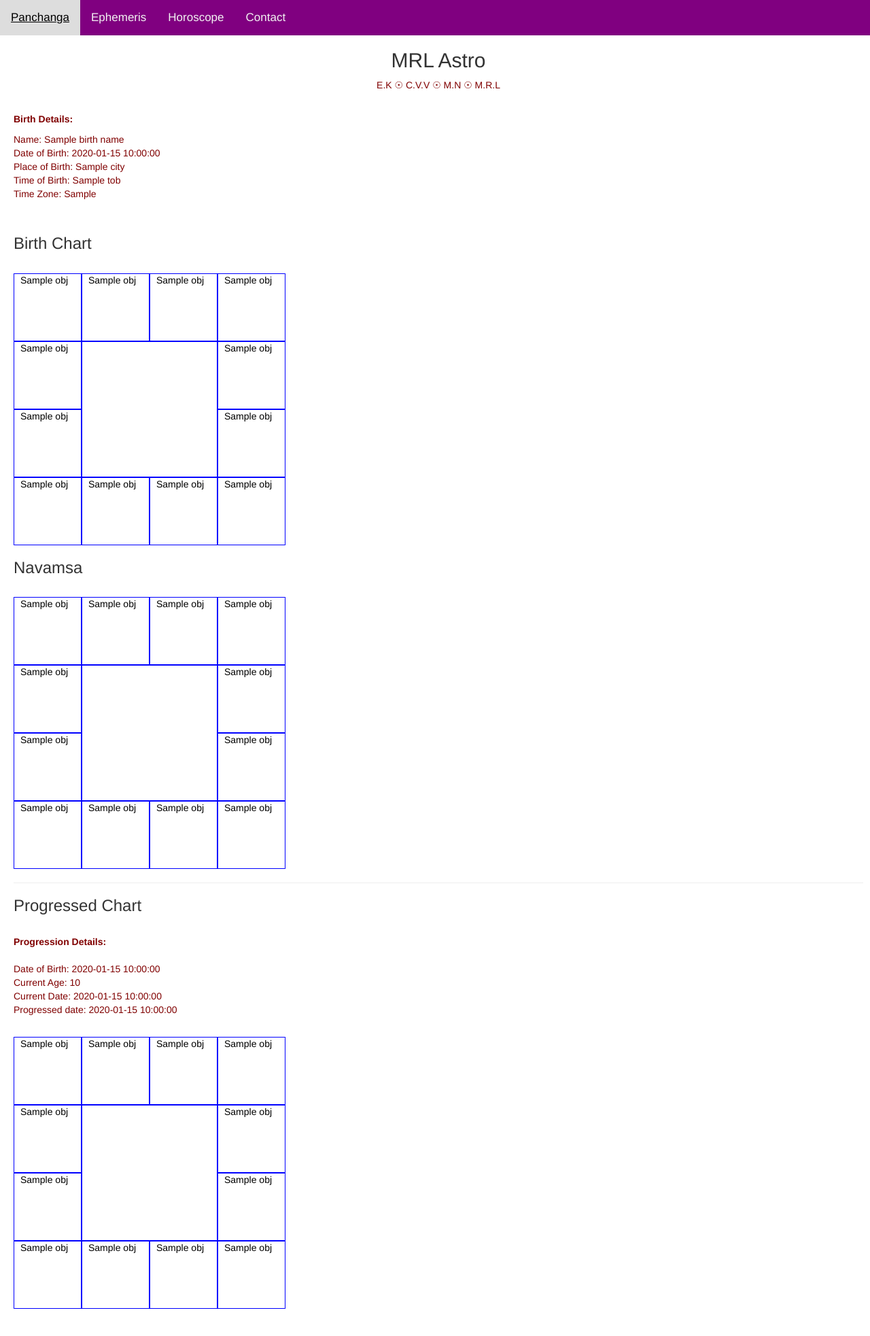
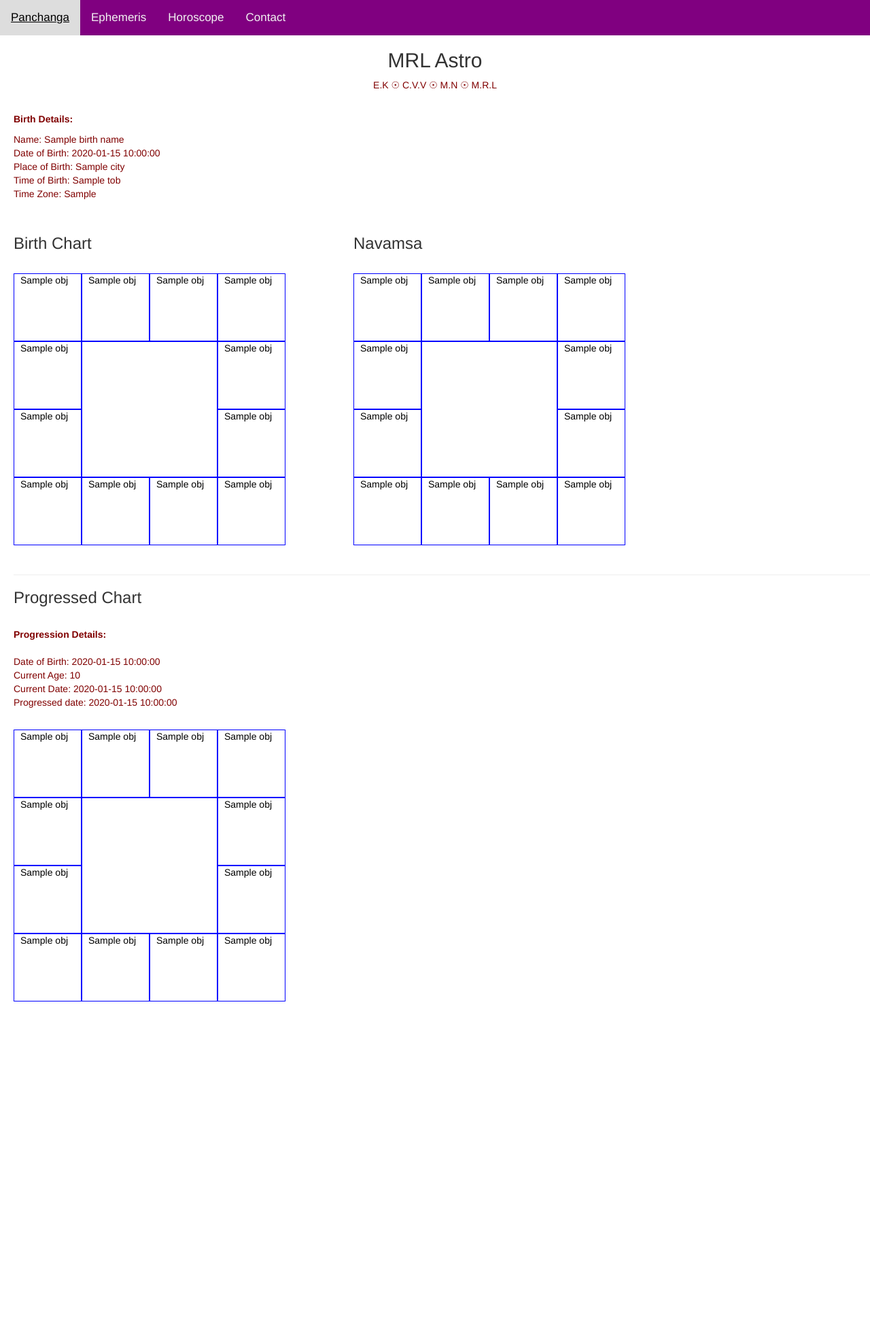
Before and after one commit to krishnakanthpps/MRLAstro, a Flask app: template templates/display_chart.html in a window 1280 px wide. Shown: the whole page at 68% size. After the commit the page ends 1473 px from the top, so only its background shows below. Run offline with Flask 2, Linux system fonts and the light colour scheme; the template is opened without the code that fills it: most values are stand-ins (such as "Sample title", 1, 10 or a date in 2020); some libraries are stand-ins or nearby versions.

Commit message:
added side by side chart table display

```diff
--- a/static/styles.css
+++ b/static/styles.css
@@ -24,9 +24,9 @@ p {
 }
 
 .main {
-  margin-left: 10px; /* Same as the width of the sidenav */
+
  /* Increased text to enable scrolling */
-  padding: 0px 10px;
+  margin-left: 20px;
 }
 
 /* Add a purple background color to the top navigation */
@@ -57,13 +57,7 @@ p {
   color: white;
 }
 
-/* display natal and navamsa chart side by side */
-    #natalc, #navamsac {
-      float: left;
-      box-sizing: border-box;
-      width: 100%;
-      padding: 10px;
-    }
+
 
 
 </style>
--- a/templates/display_chart.html
+++ b/templates/display_chart.html
@@ -15,11 +15,12 @@
   <a href="#contact">Contact</a>
 </div>
 
-<div class="main">
 <h2 style="text-align:center">MRL Astro</h2>
 <p style="text-align:center">E.K ☉ C.V.V ☉ M.N ☉ M.R.L</p>
 
 <!-- print chart data -->
+<div class="main">
+
 
 <br>
 <p><b>Birth Details:</b><br>
@@ -38,8 +39,12 @@ Time Zone: {{ tz }}
 
 
 <!-- Natal Chart -->
+<!-- display natal and navamsa chart side by side as two cells in row -->
+ <div style="width: 100%; display: table;">
+        <div style="display: table-row; height: 500px;">
+            <div style="width: 500px; display: table-cell">
 
-<div class="natalc">
+
 <h3>Birth Chart</h3>
 <br>
 <svg width="400" height="400">
@@ -135,10 +140,10 @@ Time Zone: {{ tz }}
 </svg>
 </div>
 
+
 <!-- NAVAMSA CHART STARTING HERE-->
 
-<div class="navamsac">
-
+<div style="display: table-cell">
 <h3>Navamsa</h3>
 <br>
 <svg width="400" height="400">
@@ -233,12 +238,16 @@ Time Zone: {{ tz }}
 </svg>
 </div>
 
+</div>
+</div>
+
 <hr>
 <!-- Progressed chart --->
-<div class="progressedc">
+
 <h3>Progressed Chart</h3>
 <br>
 <p><b>Progression Details:</b><br>
+
   <br>
    Date of Birth: {{prg_details['dob']}}<br>
    Current Age: {{prg_details['curr_age']}}<br>
@@ -250,7 +259,7 @@ Time Zone: {{ tz }}
 <rect id="pi" x="0" y="0" width="100" height="100" stroke="blue" fill="transparent" stroke-width="2"/>
 
       {% set count = namespace(value=15) %}
-      {% for obj in progressions_dict_pr['Pisces'] %}
+      {% for obj in progressions_dict_pr['Pisces']%}
           <text x="10" y="{{ count.value }}">{{ obj }}</text>
           {% set count.value = count.value + 15 %}
         {% endfor %}
@@ -336,13 +345,12 @@ Time Zone: {{ tz }}
         {% endfor %}
 
 </svg>
-</div>
 
-<!-- end body div -->
-</div>
 <br>
 <br>
 
+<!-- end main div -->
+</div>
 </body>
 
 </html>
```
